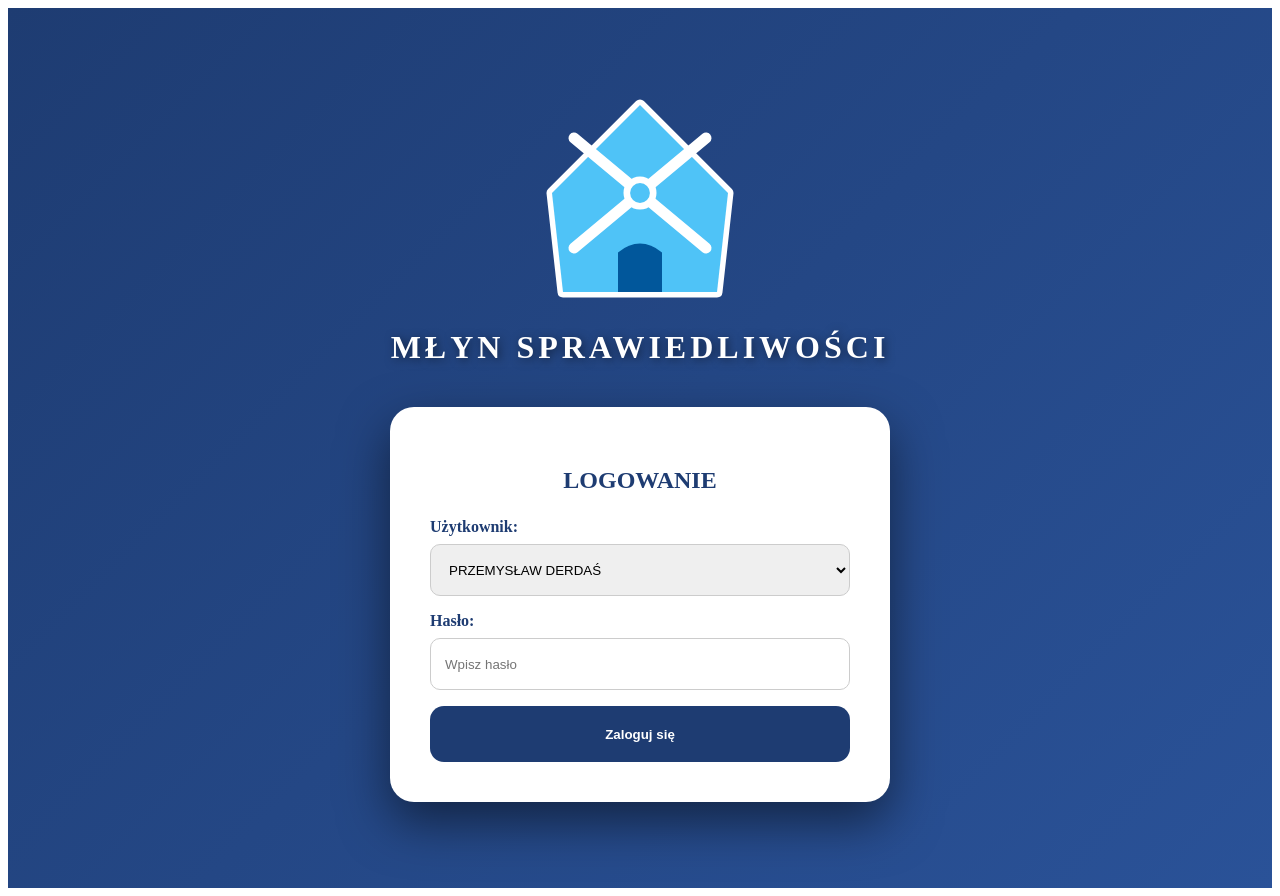
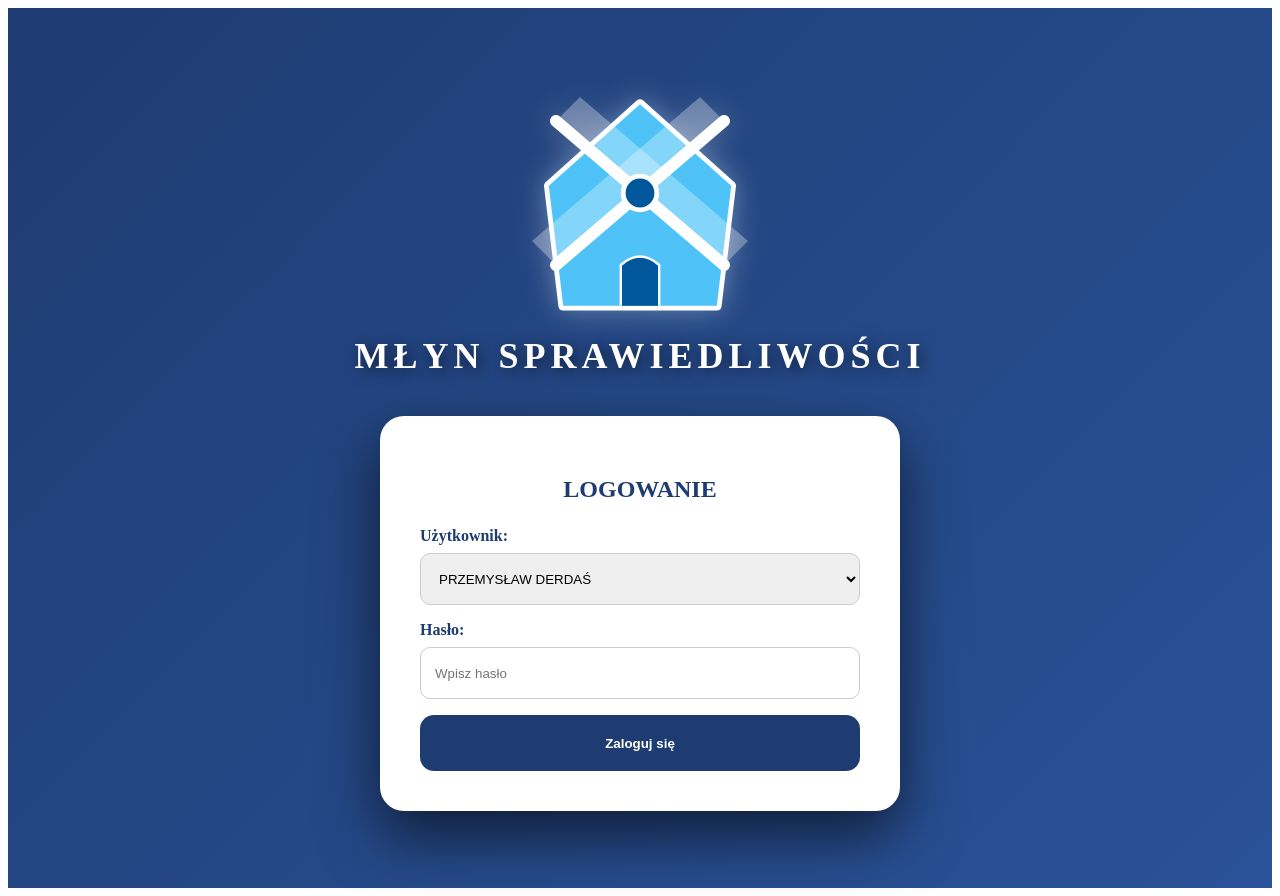
Before and after one commit to jakubpodsiadlo-stack/m-yn-sprawiedliwo-ci, a Next.js app: page / in a window 1280 px wide. Built offline with nearby package versions, Linux system fonts and the light colour scheme.

Commit message:
Update index.js

```diff
--- a/pages/index.js
+++ b/pages/index.js
@@ -8,7 +8,7 @@ const DEPARTMENTS = [
   "PH MATEUSZ HOWIS","PH BARTŁOMIEJ JĘDRZEJEC","PH SYLWESTER KAWALEC",
   "PH JAN DYDUCH","PH ALEKSANDER ZAGAJEWSKI","PH DAWID KANIA",
   "PH BARTOSZ SIEDLECKI","PH JAKUB HARASIMOWICZ",
-  "PRĄD DLA BIZNESU","SZKOLENIA","ADMINISTRACJA", // Zmieniono z ADMINISTRATOR
+  "PRĄD DLA BIZNESU","SZKOLENIA","ADMINISTRACJA",
   "KONTROLA JAKOŚCI CC","KONTROLA JAKOŚCI PH","MAGAZYNY",
   "RETENCJA","TERMO","DZIAŁ DOTACJI I ZGŁOSZEŃ ZE",
   "DZIAŁ OBSŁUGI KLIENTA","DZIAŁ ZAKUPÓW","FAKTURY",
@@ -72,29 +72,53 @@ export default function Home() {
     return "#d4edda";
   };
 
-  // EKRAN LOGOWANIA
   if (!isLoggedIn) {
     return (
       <div style={styles.page}>
+        {/* NOWA, ODŚWIEŻONA GRAFIKA MŁYNA */}
         <div style={styles.logoContainer}>
           <svg viewBox="0 0 100 100" style={styles.millIcon}>
+            {/* Zewnętrzna poświata budynku */}
             <path
-               d="M50 5 L90 45 L85 90 L15 90 L10 45 Z"
+              d="M50 8 L88 42 L82 92 L18 92 L12 42 Z"
+              fill="rgba(79, 195, 247, 0.2)"
+              filter="blur(4px)"
+            />
+            {/* Biały gruby kontur budynku */}
+            <path
+              d="M50 8 L88 42 L82 92 L18 92 L12 42 Z"
               fill="none"
               stroke="white"
-               strokeWidth="5"
+              strokeWidth="4"
               strokeLinejoin="round"
             />
+            {/* Główna bryła młyna (gradient błękitu) */}
             <path
-               d="M50 5 L90 45 L85 90 L15 90 L10 45 Z"
+              d="M50 8 L88 42 L82 92 L18 92 L12 42 Z"
               fill="#4fc3f7"
             />
+
+            {/* Epickie Skrzydła z detalami */}
             <g stroke="white" strokeWidth="5" strokeLinecap="round">
-               <line x1="20" y1="20" x2="80" y2="70" />
-               <line x1="80" y1="20" x2="20" y2="70" />
+              {/* Skrzydło 1 */}
+              <line x1="50" y1="45" x2="85" y2="15" />
+              <path d="M50 45 L85 15 L75 5 L40 35 Z" fill="rgba(255,255,255,0.3)" stroke="none" />
+              {/* Skrzydło 2 */}
+              <line x1="50" y1="45" x2="85" y2="75" />
+              <path d="M50 45 L85 75 L95 65 L60 35 Z" fill="rgba(255,255,255,0.3)" stroke="none" />
+              {/* Skrzydło 3 */}
+              <line x1="50" y1="45" x2="15" y2="75" />
+              <path d="M50 45 L15 75 L5 65 L40 35 Z" fill="rgba(255,255,255,0.3)" stroke="none" />
+              {/* Skrzydło 4 */}
+              <line x1="50" y1="45" x2="15" y2="15" />
+              <path d="M50 45 L15 15 L25 5 L60 35 Z" fill="rgba(255,255,255,0.3)" stroke="none" />
             </g>
-             <circle cx="50" cy="45" r="6" fill="#4fc3f7" stroke="white" strokeWidth="3" />
-             <path d="M40 90 V72 Q50 64 60 72 V90" fill="#01579b" />
+
+            {/* Centralny rdzeń skrzydeł */}
+            <circle cx="50" cy="45" r="7" fill="#01579b" stroke="white" strokeWidth="2" />
+
+            {/* Brama młyna */}
+            <path d="M42 92 V75 Q50 68 58 75 V92" fill="#01579b" stroke="white" strokeWidth="1" />
           </svg>
           <h1 style={styles.mainTitle}>MŁYN SPRAWIEDLIWOŚCI</h1>
         </div>
@@ -290,10 +314,10 @@ export default function Home() {
 
 const styles = {
   page:{minHeight:"100vh",background:"linear-gradient(135deg,#1e3c72,#2a5298)",padding:"40px",color:"#fff", display: "flex", flexDirection: "column", alignItems: "center", justifyContent: "center"},
-  logoContainer: { display: 'flex', flexDirection: 'column', alignItems: 'center', marginBottom: '20px' },
-  millIcon: { width: '220px', height: '220px' },
-  mainTitle: { color: 'white', marginTop: '15px', fontSize: '32px', fontWeight: '900', letterSpacing: '4px', textShadow: '2px 2px 10px rgba(0,0,0,0.5)' },
-  loginCard: {background: "#fff", color: "#333", padding: "40px", borderRadius: "24px", width: "100%", maxWidth: "420px", boxShadow: "0 20px 50px rgba(0,0,0,0.5)"},
+  logoContainer: { display: 'flex', flexDirection: 'column', alignItems: 'center', marginBottom: '15px' },
+  millIcon: { width: '240px', height: '240px', filter: 'drop-shadow(0 0 15px rgba(255,255,255,0.3))' },
+  mainTitle: { color: 'white', marginTop: '10px', fontSize: '36px', fontWeight: '900', letterSpacing: '5px', textShadow: '3px 3px 15px rgba(0,0,0,0.6)' },
+  loginCard: {background: "#fff", color: "#333", padding: "40px", borderRadius: "24px", width: "100%", maxWidth: "440px", boxShadow: "0 25px 60px rgba(0,0,0,0.6)"},
   label: {display: "block", marginBottom: "8px", fontWeight: "bold", color: "#1e3c72"},
   tabs:{display:"flex",justifyContent:"space-between",width:"100%",maxWidth:"900px",margin:"0 auto 30px"},
   tab:{width:"48%",height:"56px",fontSize:"18px",borderRadius:"14px",border:"none",background:"rgba(255,255,255,0.25)",color:"#fff", cursor:"pointer"},
```
Lines whose indentation alone changed are shown as unchanged.
